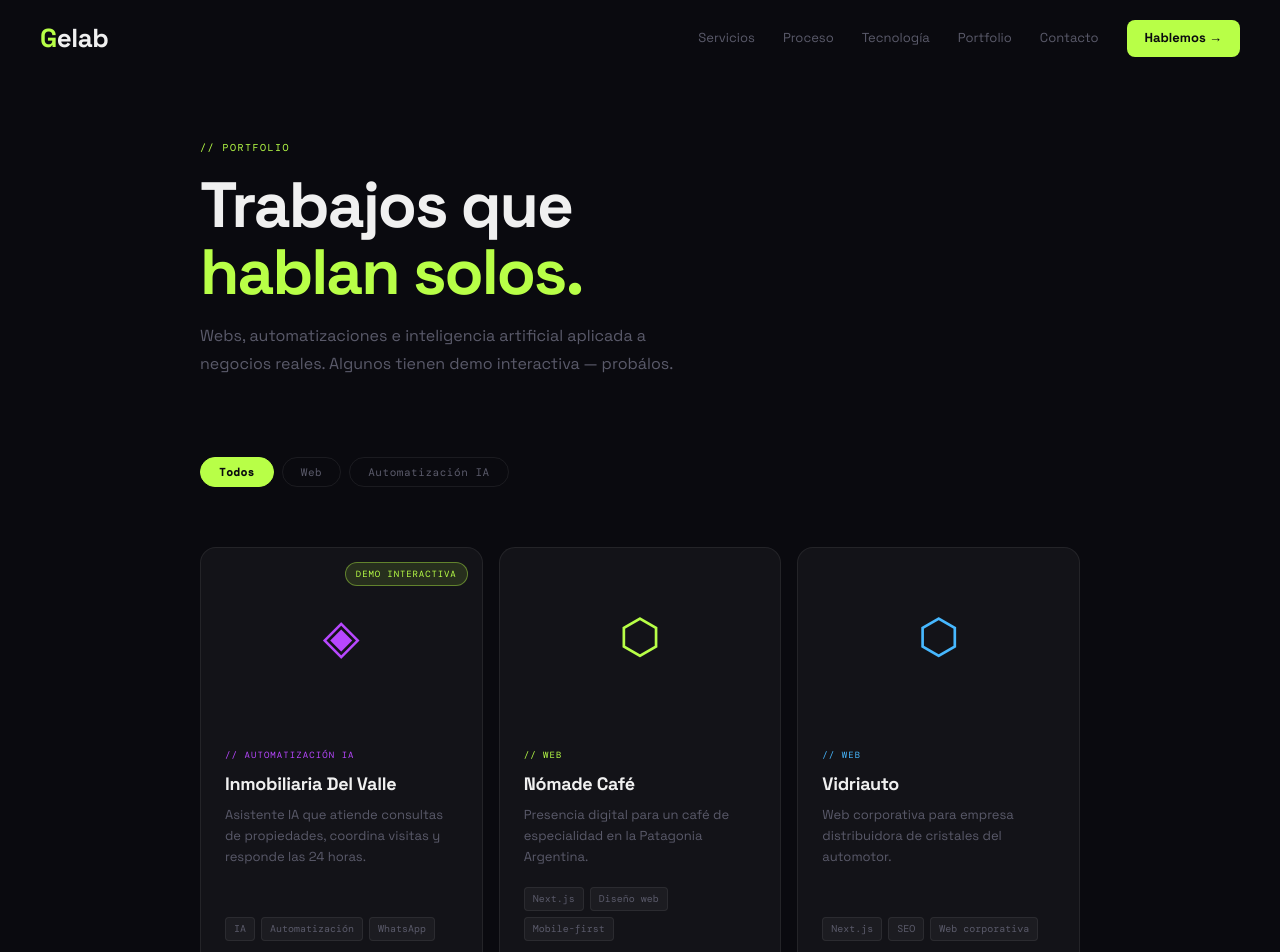
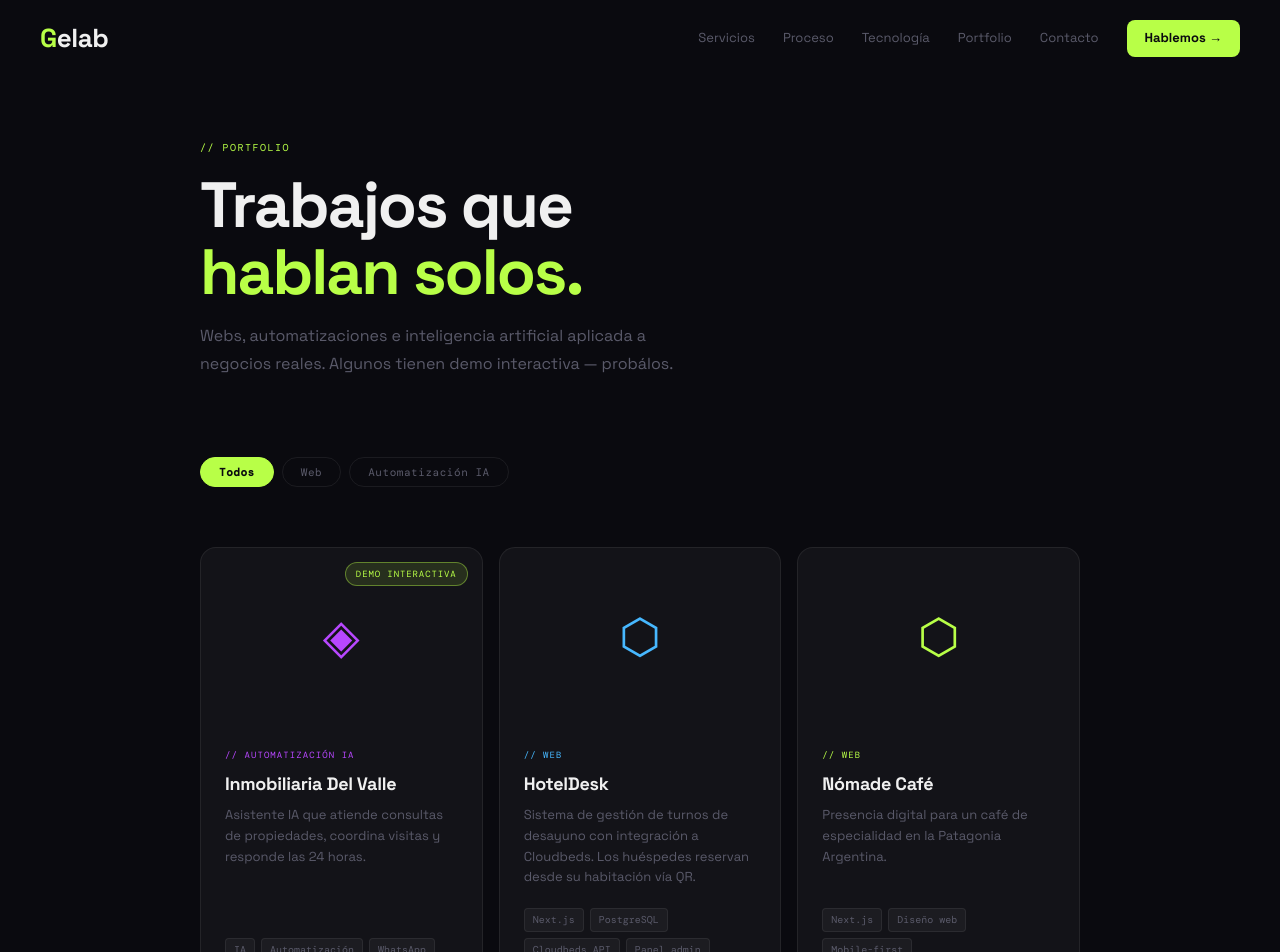
Before and after one commit to Gelab-dev/Gelab-web, a Next.js app: page /portfolio in a window 1280 px wide. Shown: the top 952 px of the page. Built offline with nearby package versions, Linux system fonts and the light colour scheme; a web font is replaced by a local one.

Commit message:
feat: Añadido HotelDesk al portfolio

```diff
--- a/src/components/portfolio/portfolioData.ts
+++ b/src/components/portfolio/portfolioData.ts
@@ -28,6 +28,19 @@ export const projects: Project[] = [
     demo: true,
     demoType: 'chat',
     color: '#B847FF',
+  },
+  {
+    id: 'hoteldesk',
+    title: 'HotelDesk',
+    client: 'Demo — Sistema para Hoteles',
+    category: 'web',
+    description: 'Sistema de gestión de turnos de desayuno con integración a Cloudbeds. Los huéspedes reservan desde su habitación vía QR.',
+    problem: 'Los hoteles gestionaban turnos de desayuno en papel o Excel, perdiendo tiempo y generando errores de coordinación con la cocina.',
+    solution: 'App web accesible vía QR con verificación en tiempo real contra Cloudbeds, panel de administración completo, carga masiva de grupos y reporte CSV diario.',
+    tags: ['Next.js', 'PostgreSQL', 'Cloudbeds API', 'Panel admin'],
+    url: 'https://hotel-desk-murex.vercel.app/',
+    demo: false,
+    color: '#47B8FF',
   },
   {
     id: 'nomade',
```
